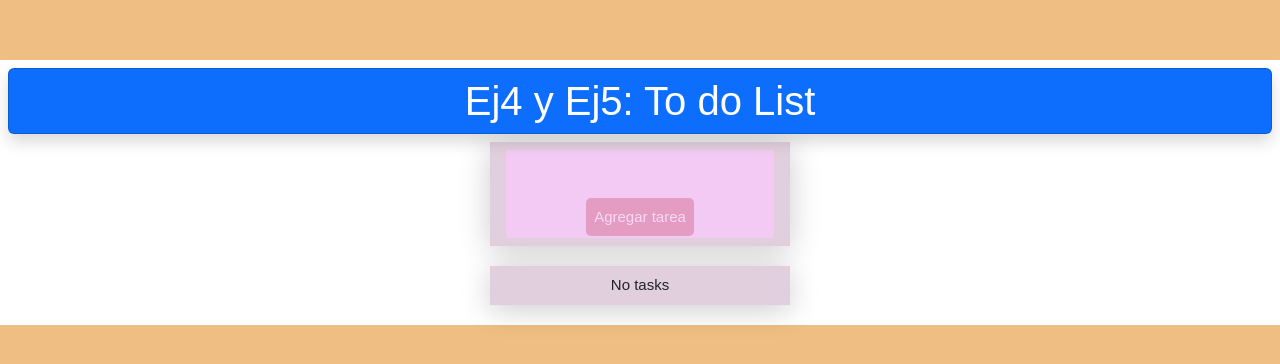
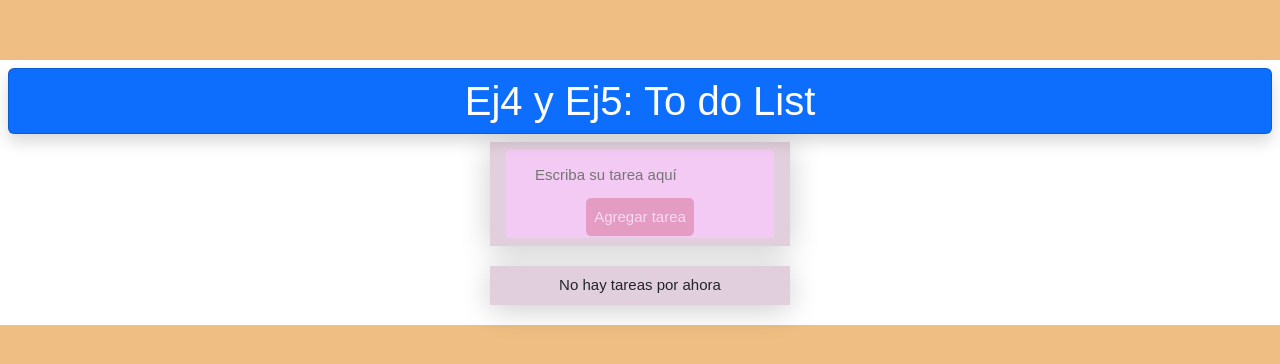
Before and after one commit to carolinavalverde/ReactEj4, a React (Vite) app: page / in a window 1280 px wide. Shown: the part 208-572 px from the top of the page. Built offline with nearby package versions, Linux system fonts and the light colour scheme.

Commit message:
corrijo codigo

```diff
--- a/src/components/FormTodo.jsx
+++ b/src/components/FormTodo.jsx
@@ -22,6 +22,7 @@ const FormTodo = (props) => {
           <input
             type="text"
             className="text"
+            placeholder="Escriba su tarea aquí"
             value={description}
             onChange={(e) => setDescription(e.target.value)}
           />
--- a/src/components/TaskList.jsx
+++ b/src/components/TaskList.jsx
@@ -25,12 +25,12 @@ const TaskList = (props) => {
   return (
     <div className="todo-list">
       {}
-      {list.length ? chk : "No tasks"}
+      {list.length ? chk : "No hay tareas por ahora"}
       {}
       {list.length ? (
         <p>
           <button className="button blue" onClick={onClickRemoveItem}>
-            Borrar todas lastareas hechas
+            Borrar las tareas hechas
           </button>
         </p>
       ) : null}
```
